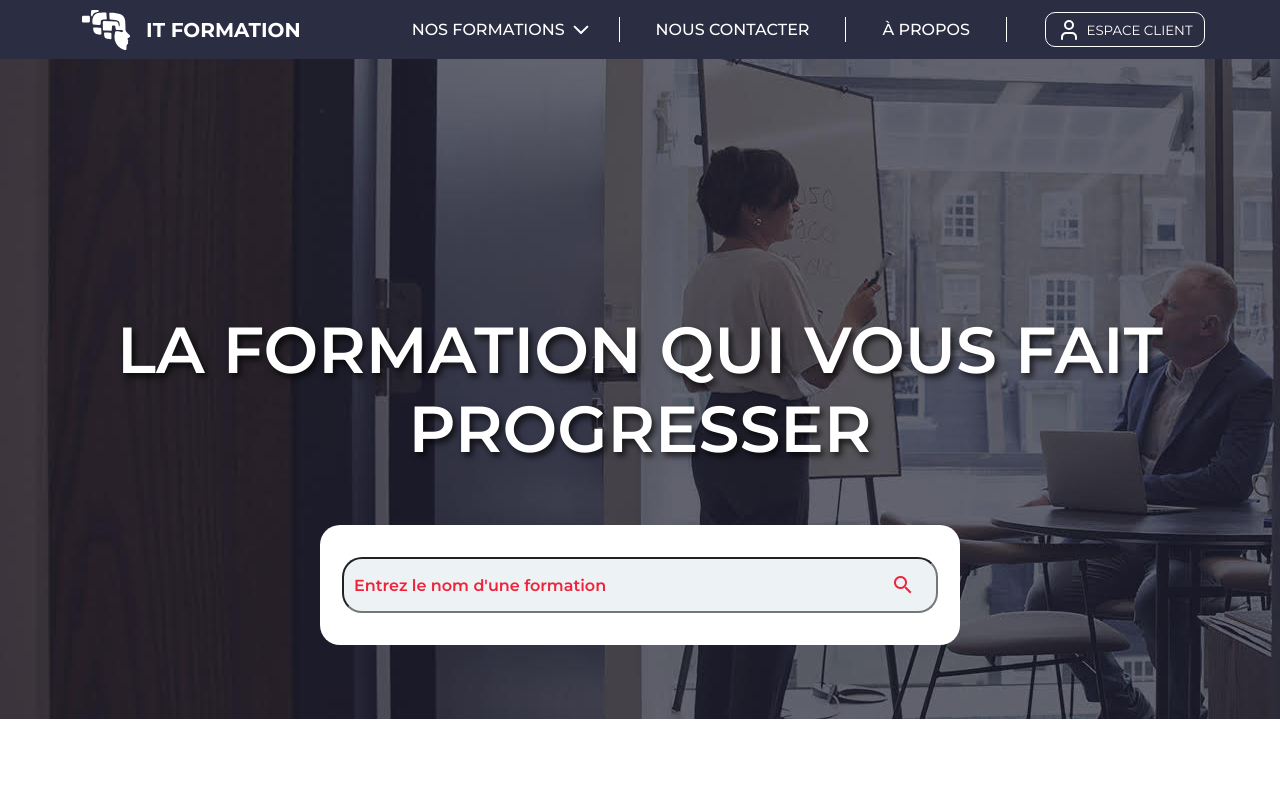
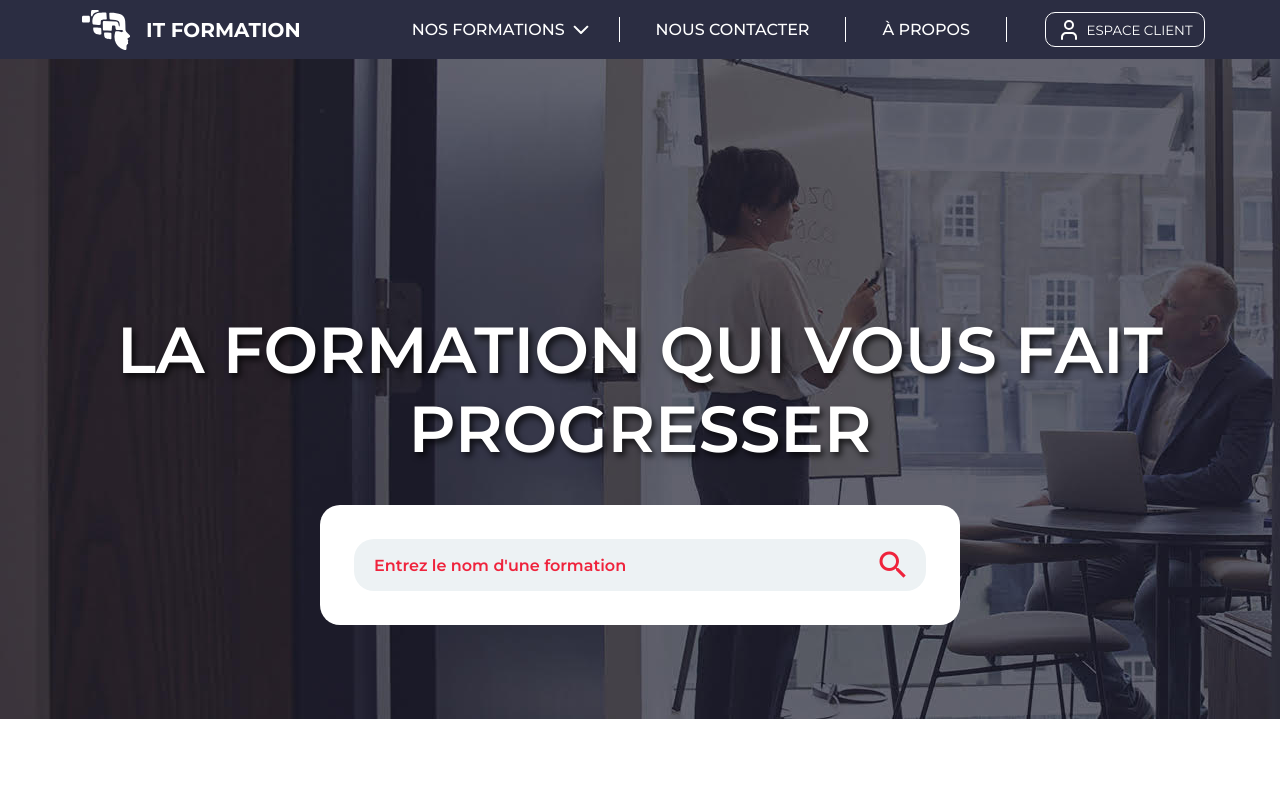
Before and after one commit to BastienCay/Front_IT_Formation, an Angular app in the folder IT_Formation/: page /home-page in a window 1280 px wide. Shown: the top 800 px of the page. Built offline with nearby package versions, Linux system fonts and the light colour scheme.

Commit message:
hotfix search bar

```diff
--- a/IT_Formation/src/app/app.routes.ts
+++ b/IT_Formation/src/app/app.routes.ts
@@ -8,6 +8,7 @@ import { PageFormationComponent } from './pages/page-formation/page-formation.co
 
 
 
+
 export const routes: Routes = [
     {path: '', redirectTo: 'nos-formations', pathMatch:'full'},
     {path:'home-page', component: HomePageComponent},
@@ -15,5 +16,6 @@ export const routes: Routes = [
     {path:'contact', component: PageContactComponent},
     {path:'a-propos', component: PageAProposComponent},
     {path:'nos-formations', component: PageNosFormationsComponent},
-    {path:'formation', component: PageFormationComponent}
+    {path:'formation', component: PageFormationComponent},
+
 ];
--- a/IT_Formation/src/app/commons/search-bar/search-bar.component.css
+++ b/IT_Formation/src/app/commons/search-bar/search-bar.component.css
@@ -8,59 +8,44 @@
     border-radius:      20px;
     background:         #FFF;
 
-    grid-column-start:  5;
-    grid-column-end:    9;
-    grid-row-start:     3;
  }
 
  input{
-    width:              580px;
-    height:             50px;
-    border-radius:      30px;
-    flex-shrink:        0;
+   width:              550px;
+   height:             50px;
+   border-radius:      20px;
+   border-width: 0px;
+   border: #EF233C;
 
-    background:         #EDF2F4;
-    color:              black;
-
-    font-family:        Montserrat;
-    font-size:          16px;
-    font-style:         normal;
-    font-weight:        600;
-    line-height:        normal;
-
-    padding-left:       10px;
-    padding-right:      2Opx;
-
-    display:            flex;
-    align-items:        center;
-    justify-content:    center;
-    border-radius:      20px;
-
-    grid-column-start:  5;
-    grid-column-end:    9;
-    grid-row-start:     3;
-
-    grid-row-start:     2px;
-    grid-column-start:  2px;
+   background:         #EDF2F4;
+   color:              #EF233C;
+   font-family:        Montserrat;
+   font-size:          16px;
+   font-weight:        600;
+   padding-left: 20px;
+   border-color: #EF233C;
  }
 
  .loupe{
     color:              #EF233C;
     position:           absolute;
-    justify-content:    flex-end;
-    right:              45px;
+    right: 55px;
+    scale: 1.5 ;
  }
 
- input:hover{
-    outline:            none;
-    border-color:       #EF233C; /* Couleur de la bordure lorsqu'il est en focus */
-    box-shadow:         0 0 2px black;
- }
+ /* input:hover{
+    border-color:       #EF233C;
+    border-width: 2px;
+
+ } */
 
  input::placeholder{
     color:              #EF233C;
     font-size:          16px;
-    font-style:         normal;
     font-weight:        600;
-    line-height:        normal;
+    margin-left: 50px;
 }
+input:focus {
+   outline: none;
+
+ }
--- a/IT_Formation/src/app/commons/search-bar/search-bar.component.html
+++ b/IT_Formation/src/app/commons/search-bar/search-bar.component.html
@@ -1,8 +1,11 @@
-<div class="blocBlanc">
-            <input type="text"
+<div class="parent">
+    <div class="blocBlanc">
+        <input type="text"
                 placeholder="Entrez le nom d'une formation"
                 name="searchFormation"
                 [(ngModel)]='searchBar'
                 maxlength="45">
-            <mat-icon class="loupe">search</mat-icon>
+
+        <mat-icon class="loupe">search</mat-icon>
+    </div>
 </div>
--- a/IT_Formation/src/app/pages/home-page/home-page.component.css
+++ b/IT_Formation/src/app/pages/home-page/home-page.component.css
@@ -5,18 +5,9 @@
 }
 
 #searchBar{
-    position:           absolute;
-    width:              fixed 640 px;
-    height:             fixed 120 px;
-    /*display: flex;
-    align-items:        flex-end;*/
-    top:                525px;
+    position: absolute;
+    top: 505px;
 }
-/*app-search-bar{
-    position:           absolute;
-    width:              fixed 640 px;
-    height:             fixed 120 px;
-}*/
 
 section{
     display: flex;
```
